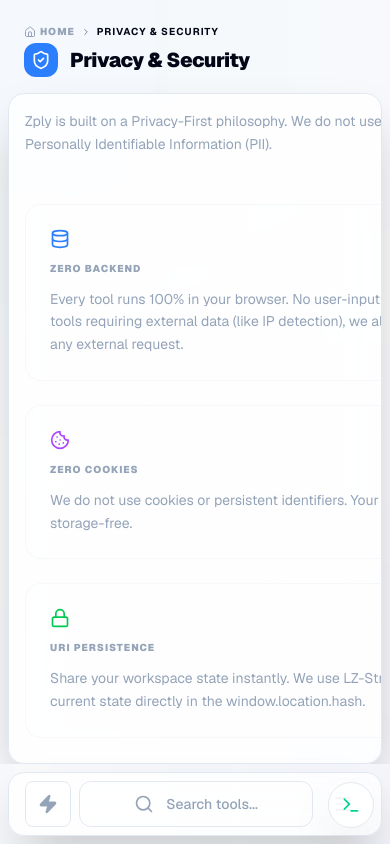
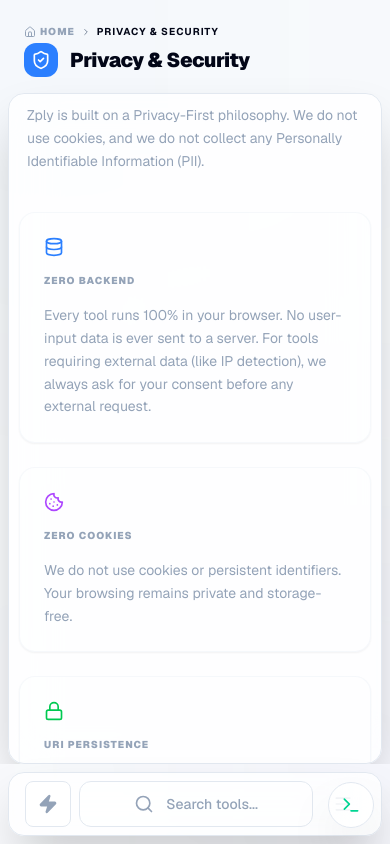
Before and after one commit to tllobregat/zply, a Next.js app: page /en/privacy in a window 390 px wide. Built offline with nearby package versions, Linux system fonts and the light colour scheme.

Commit message:
style(ui): review and enhance layout responsiveness

```diff
--- a/app/[locale]/privacy/PrivacyPageClient.tsx
+++ b/app/[locale]/privacy/PrivacyPageClient.tsx
@@ -1,8 +1,7 @@
 'use client';
 
 import { DashboardFooter } from '@/components/dashboard/dashboard-footer';
-import { PageLayout } from '@/components/ui/layout';
-import { Breadcrumb } from '@/components/ui/layout';
+import { PageLayout, Breadcrumb } from '@/components/ui/layout';
 import { ShieldCheck, Lock, Cookie, Database, Activity, ExternalLink } from 'lucide-react';
 import { useTranslations } from 'next-intl';
 import React from 'react';
@@ -39,28 +38,28 @@
               <div className="p-1.5 sm:p-2 bg-blue-500 rounded-xl text-white border border-blue-500/20 shrink-0">
                 <ShieldCheck className="w-5 h-5" />
               </div>
-              <h1 className="text-xl sm:text-2xl font-black tracking-tight truncate">{t('title')}</h1>
+              <h1 className="text-xl sm:text-2xl font-black tracking-tight leading-tight break-words">{t('title')}</h1>
             </div>
           </div>
         </header>
       }
       footer={<DashboardFooter />}
-      contentClassName="p-4 sm:p-8 bg-island-bg/5"
+      contentClassName="p-2.5 sm:p-8 bg-island-bg/5"
     >
       <motion.div
         initial={{ opacity: 0, y: 10 }}
         animate={{ opacity: 1, y: 0 }}
-        className="max-w-4xl mx-auto space-y-12 pb-12"
+        className="w-full min-w-0 max-w-4xl mx-auto space-y-10 sm:space-y-12 pb-12"
       >
-        <section className="space-y-4">
+        <section className="space-y-4 px-2 sm:px-0">
           <p className="text-sm text-muted-foreground leading-relaxed">
             {t('description')}
           </p>
         </section>
 
-        <section className="grid sm:grid-cols-3 gap-6">
+        <section className="grid grid-cols-1 md:grid-cols-3 gap-6">
           {principles.map((principle, i) => (
-            <div key={i} className="p-6 bg-island-bg/20 border border-island-border/30 rounded-2xl space-y-3">
+            <div key={i} className="p-6 bg-island-bg/20 border border-island-border/30 rounded-2xl space-y-4 shadow-sm hover:shadow-md transition-shadow">
               {principle.icon}
               <h3 className="font-black uppercase tracking-widest text-[10px] text-muted-foreground">
                 {principle.title}
@@ -72,7 +71,7 @@
           ))}
         </section>
 
-        <section className="p-8 bg-blue-500/5 border border-blue-500/20 rounded-2xl space-y-6">
+        <section className="p-5 sm:p-8 bg-blue-500/5 border border-blue-500/20 rounded-2xl space-y-6">
           <div className="flex items-center gap-3">
             <div className="p-2 bg-blue-500/10 rounded-lg">
               <Lock className="w-5 h-5 text-blue-500" />
@@ -81,7 +80,7 @@
           </div>
           <div className="space-y-4 text-sm text-muted-foreground leading-relaxed">
             <p>{t('secureHashDesc')}</p>
-            <div className="p-4 bg-island-bg/40 rounded-xl border border-island-border/30 font-mono text-xs overflow-x-auto whitespace-nowrap">
+            <div className="p-4 bg-island-bg/40 rounded-xl border border-island-border/30 font-mono text-xs overflow-x-auto whitespace-nowrap min-w-0">
               https://zply.dev/markdown-editor<span className="text-blue-500 font-bold">{t('exampleHash')}</span>
             </div>
             <div className="flex justify-end">
@@ -98,28 +97,28 @@
         </section>
 
         <section className="space-y-6">
-          <div className="flex items-center gap-3">
+          <div className="flex items-center gap-3 px-2 sm:px-0">
             <div className="p-2 bg-purple-500/10 rounded-lg">
               <Activity className="w-5 h-5 text-purple-500" />
             </div>
             <h2 className="text-xl font-black tracking-tight">{t('telemetry')}</h2>
           </div>
-          <div className="grid sm:grid-cols-2 gap-8">
-            <div className="space-y-4">
-              <p className="text-sm text-muted-foreground leading-relaxed">
+          <div className="grid grid-cols-1 md:grid-cols-2 gap-8">
+            <div className="space-y-6">
+              <p className="text-sm text-muted-foreground leading-relaxed px-2 sm:px-0">
                 {t('telemetryDesc')}
               </p>
-              <div className="flex flex-col gap-2">
+              <div className="flex flex-col gap-4 p-5 sm:p-0 bg-island-bg/10 sm:bg-transparent rounded-2xl sm:rounded-none">
                 <div className="flex items-center gap-2 text-sm font-bold">
                   <div className="w-1.5 h-1.5 rounded-full bg-green-500" />
                   {t('noPii')}
                 </div>
-                <p className="text-sm text-muted-foreground">
+                <p className="text-sm text-muted-foreground leading-relaxed">
                   {t('noPiiDesc')}
                 </p>
               </div>
             </div>
-            <div className="p-6 bg-island-bg/20 border border-island-border/30 rounded-2xl space-y-4">
+            <div className="p-5 sm:p-8 bg-island-bg/20 border border-island-border/30 rounded-2xl space-y-4 shadow-sm">
               <h3 className="font-black uppercase tracking-widest text-[10px] text-muted-foreground">
                 {t('transparency')}
               </h3>
--- a/components/dashboard/dashboard-footer.tsx
+++ b/components/dashboard/dashboard-footer.tsx
@@ -11,7 +11,7 @@
 
   return (
     <footer
-      className="hidden sm:flex px-4 sm:px-10 py-3 sm:py-5 border-t border-island-border/50 bg-island-bg/40 flex flex-col gap-3 sm:gap-5 mt-auto"
+      className="hidden sm:flex px-4 sm:px-10 py-3 sm:py-5 border-t border-island-border/50 bg-island-bg/40 flex-col gap-3 sm:gap-5 mt-auto"
     >
       <div className="pt-3 sm:pt-6 border-t border-island-border/30 flex flex-col sm:flex-row items-center justify-between gap-2 sm:gap-4 text-xs text-muted-foreground font-bold uppercase tracking-widest">
         <div className="flex items-center gap-3 sm:gap-4">
--- a/components/ui/layout/breadcrumb.tsx
+++ b/components/ui/layout/breadcrumb.tsx
@@ -19,7 +19,7 @@
 export function Breadcrumb({ items }: BreadcrumbProps): React.ReactNode {
   const t = useTranslations('Common');
   return (
-    <nav className="flex items-center gap-1.5 text-[10px] font-black uppercase tracking-widest text-muted-foreground mb-1">
+    <nav className="flex flex-wrap items-center gap-1.5 text-[10px] font-black uppercase tracking-widest text-muted-foreground mb-1">
       <Link href="/" className="hover:text-blue-400 transition-colors flex items-center gap-1">
         <Home className="w-3 h-3" /> {t('home')}
       </Link>
--- a/components/ui/layout/page-layout-island.tsx
+++ b/components/ui/layout/page-layout-island.tsx
@@ -23,7 +23,7 @@
       islandClassName
     )}>
       <div className={cn(
-        "flex-1 min-h-0 flex flex-col rounded-[inherit]",
+        "flex-1 min-h-0 min-w-0 flex flex-col rounded-[inherit]",
         scrollInIsland && "overflow-y-auto custom-scrollbar",
         contentClassName
       )}>
--- a/components/ui/layout/page-layout.tsx
+++ b/components/ui/layout/page-layout.tsx
@@ -33,7 +33,7 @@
       initial={{ opacity: 0, y: 10 }}
       animate={{ opacity: 1, y: 0 }}
       className={cn(
-        "flex-1 flex flex-col min-h-0",
+        "flex-1 flex flex-col min-h-0 min-w-0",
         scrollInIsland ? "overflow-hidden" : "overflow-y-auto custom-scrollbar",
         className
       )}
@@ -42,7 +42,7 @@
         id={id}
         ref={ref}
         className={cn(
-          "flex flex-col px-2 sm:pl-0 sm:pr-3",
+          "flex flex-col min-w-0 px-2 sm:pl-0 sm:pr-3",
           scrollInIsland ? "flex-1 min-h-0" : "h-full shrink-0"
         )}
       >
```
